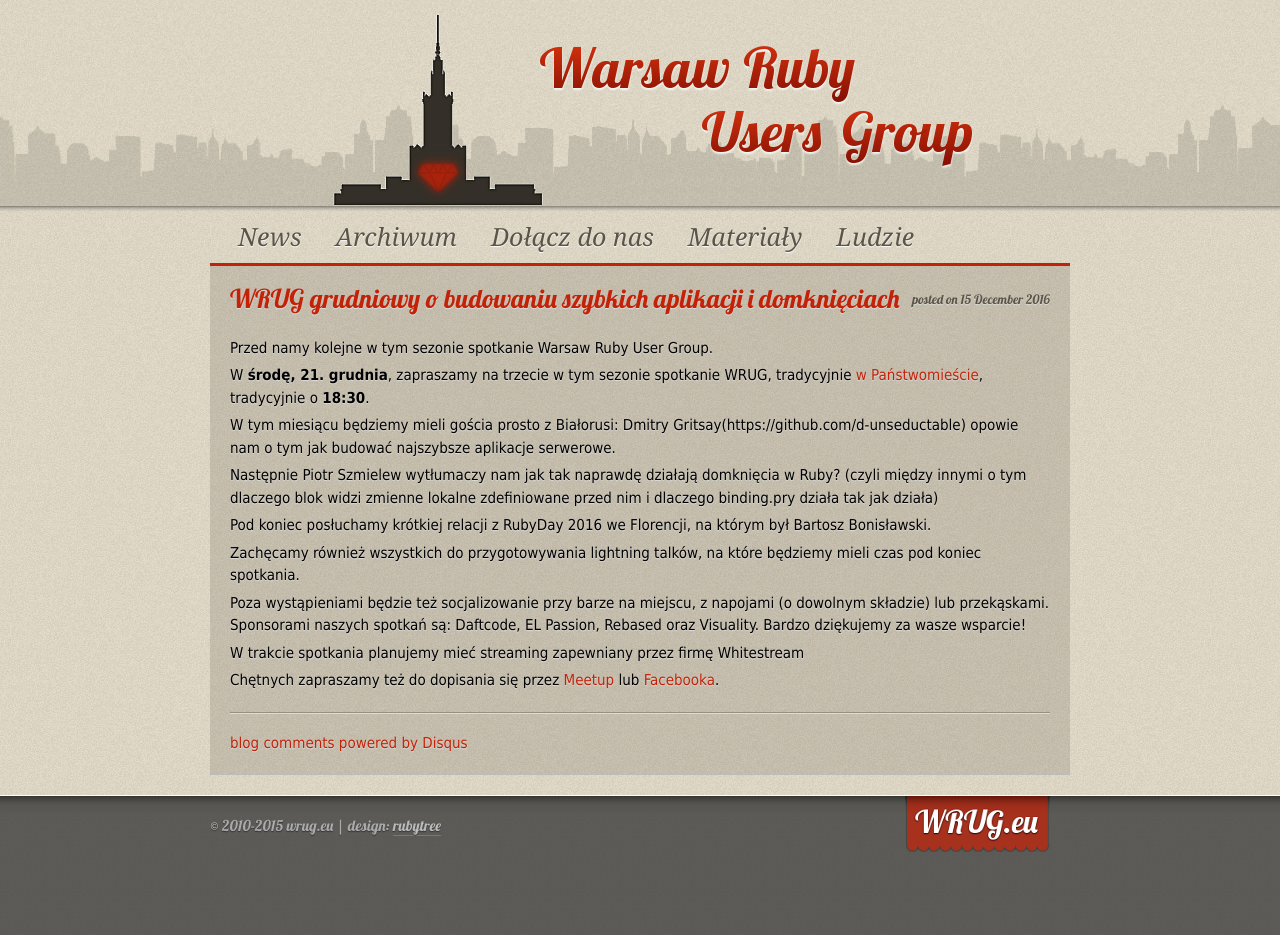
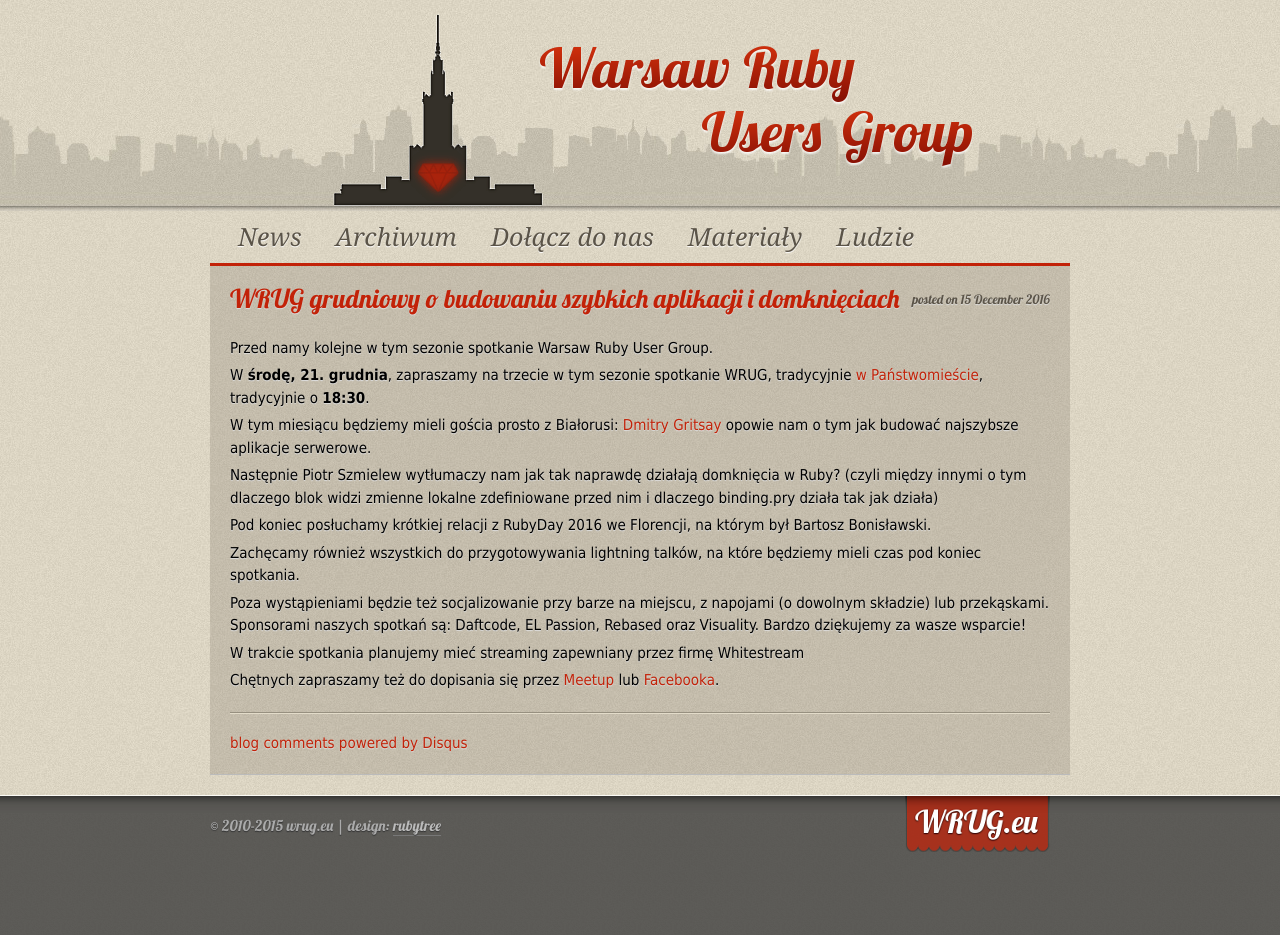
Before and after one commit to wrug/wrug.eu, a Jekyll site: the page built from _posts/2016-12-15-spotkanie-grudniowe.md, in a window 1280 px wide. Built offline with Jekyll 4.4.1, drawn with Linux system fonts in a browser that asks for light colours; comment, search, counter and statistics services are not loaded.

Commit message:
December 2016: link fix

```diff
--- a/_posts/2016-12-15-spotkanie-grudniowe.md
+++ b/_posts/2016-12-15-spotkanie-grudniowe.md
@@ -9,7 +9,7 @@
 WRUG, tradycyjnie [w Państwomieście](http://panstwomiasto.pl),
 tradycyjnie o **18:30**.
 
-W tym miesiącu będziemy mieli gościa prosto z Białorusi: Dmitry Gritsay(https://github.com/d-unseductable) opowie nam o tym jak budować najszybsze aplikacje serwerowe.
+W tym miesiącu będziemy mieli gościa prosto z Białorusi: [Dmitry Gritsay](https://github.com/d-unseductable) opowie nam o tym jak budować najszybsze aplikacje serwerowe.
 
 Następnie Piotr Szmielew wytłumaczy nam jak tak naprawdę działają domknięcia w Ruby? (czyli między innymi o tym dlaczego blok widzi zmienne lokalne zdefiniowane przed nim i dlaczego binding.pry działa tak jak działa)
 
```
